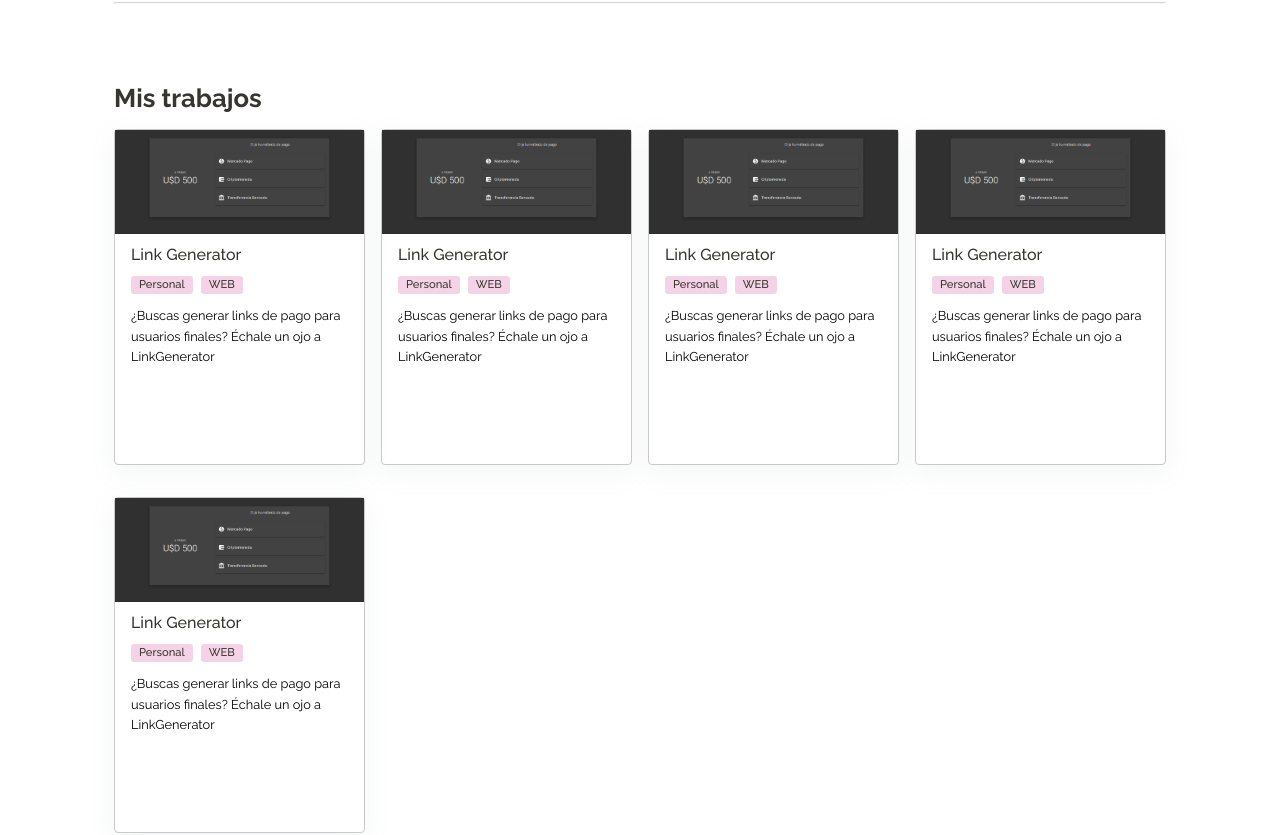
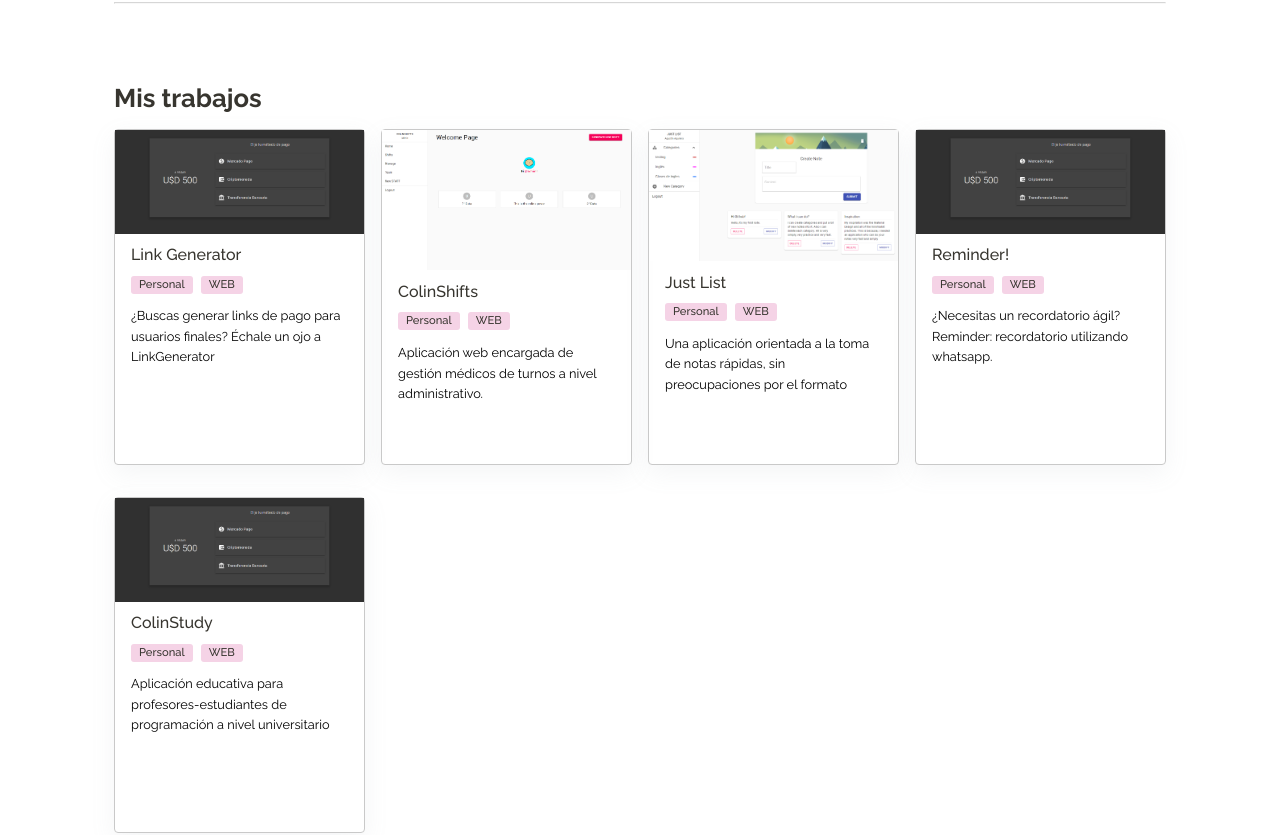
Before and after one commit to Aguilera-Agustin/NextJS-Portfolio, a Next.js app: page / in a window 1280 px wide. Shown: the part 620-1455 px from the top of the page. Built offline with nearby package versions, Linux system fonts and the light colour scheme.

Commit message:
change data + works

```diff
--- a/assets/works.js
+++ b/assets/works.js
@@ -1,4 +1,6 @@
 import linkGenerator from '../public/linkgenerator.png'
+import colinshifts from '../public/colinshifts.png'
+import justlist from '../public/justlist.png'
 
 export const works = [
     {
@@ -12,36 +14,36 @@
     },
     {
         url: 'colin_shifts',
-        title: 'Link Generator',
-        img: linkGenerator,
-        abstract: '¿Buscas generar links de pago para usuarios finales? Échale un ojo a LinkGenerator',
+        title: 'ColinShifts',
+        img: colinshifts,
+        abstract: 'Aplicación web encargada de gestión médicos de turnos a nivel administrativo.',
         description: 'Aplicación para que un usuario final pueda pagar el precio en dolares declarado por el administrador, el cual podrá seleccionar los métodos de pagos deseados además del tiempo de duración de cada URL. - MercadoPago | Criptomonedas | Transferencia.',
         github: 'http://google.com',
         live: 'https://facebook.com'
     },
     {
         url: 'just_list',
-        title: 'Link Generator',
-        img: linkGenerator,
-        abstract: '¿Buscas generar links de pago para usuarios finales? Échale un ojo a LinkGenerator',
+        title: 'Just List',
+        img: justlist,
+        abstract: 'Una aplicación orientada a la toma de notas rápidas, sin preocupaciones por el formato',
         description: 'Aplicación para que un usuario final pueda pagar el precio en dolares declarado por el administrador, el cual podrá seleccionar los métodos de pagos deseados además del tiempo de duración de cada URL. - MercadoPago | Criptomonedas | Transferencia.',
         github: 'http://google.com',
         live: 'https://facebook.com'
     },
     {
-        url: 'colin-study',
-        title: 'Link Generator',
+        url: 'reminder',
+        title: 'Reminder!',
         img: linkGenerator,
-        abstract: '¿Buscas generar links de pago para usuarios finales? Échale un ojo a LinkGenerator',
+        abstract: '¿Necesitas un recordatorio ágil? Reminder: recordatorio utilizando whatsapp.',
         description: 'Aplicación para que un usuario final pueda pagar el precio en dolares declarado por el administrador, el cual podrá seleccionar los métodos de pagos deseados además del tiempo de duración de cada URL. - MercadoPago | Criptomonedas | Transferencia.',
         github: 'http://google.com',
         live: 'https://facebook.com'
     },
     {
         url: 'colins-study',
-        title: 'Link Generator',
+        title: 'ColinStudy',
         img: linkGenerator,
-        abstract: '¿Buscas generar links de pago para usuarios finales? Échale un ojo a LinkGenerator',
+        abstract: 'Aplicación educativa para profesores-estudiantes de programación a nivel universitario',
         description: 'Aplicación para que un usuario final pueda pagar el precio en dolares declarado por el administrador, el cual podrá seleccionar los métodos de pagos deseados además del tiempo de duración de cada URL. - MercadoPago | Criptomonedas | Transferencia.',
         github: 'http://google.com',
         live: 'https://facebook.com'
--- a/components/Presentation/Card.js
+++ b/components/Presentation/Card.js
@@ -6,7 +6,7 @@
         <>
             <Link href={`/project/${work.url}`}>
                 <div className='card_container'>
-                    <Image src={work.img} height={850}/>
+                    <Image src={work.img} height={800} />
                     <div className='card_body_container'>
                         <h6>{work.title}</h6>
                         <div className='card_target_container'>
--- /dev/null
+++ b/components/Presentation/Footer.js
@@ -0,0 +1,7 @@
+export const Footer = () => {
+    return (
+        <div style={ { marginTop: '4rem' } }>
+            <p style={{ textAlign: 'center', fontSize: '0.8rem' }}> Gracias por visitar mi portfolio! - Agustín Aguilera </p>
+        </div>
+    )
+}
--- a/components/Presentation/index.js
+++ b/components/Presentation/index.js
@@ -1,6 +1,7 @@
 import { Divider } from '../Common/Divider'
 import { Cards } from './Cards'
 import { Contact } from './Contact'
+import { Footer } from './Footer'
 import { MainAvatar } from './MainAvatar'
 import { MainCurrent } from './MainCurrent'
 import { MainTitle } from './MainTitle'
@@ -18,10 +19,7 @@
             <Divider/>
             <h5>Conectemos</h5>
             <Contact/>
-            <div style={ { marginTop: '4rem' } }>
-                <p style={{ textAlign: 'center', fontSize: '0.8rem' }}> Gracias por visitar mi portfolio! - Agustín Aguilera </p>
-            </div>
-
+            <Footer/>
             <style jsx>{`
             .container{
                 margin-top:5rem;
```
